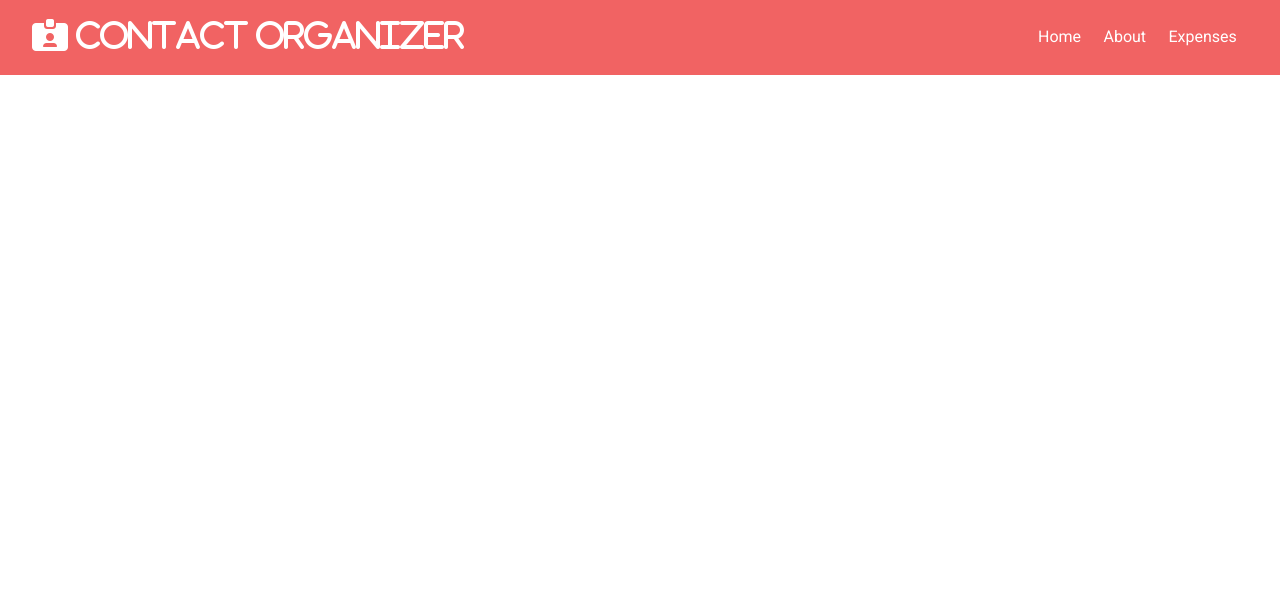
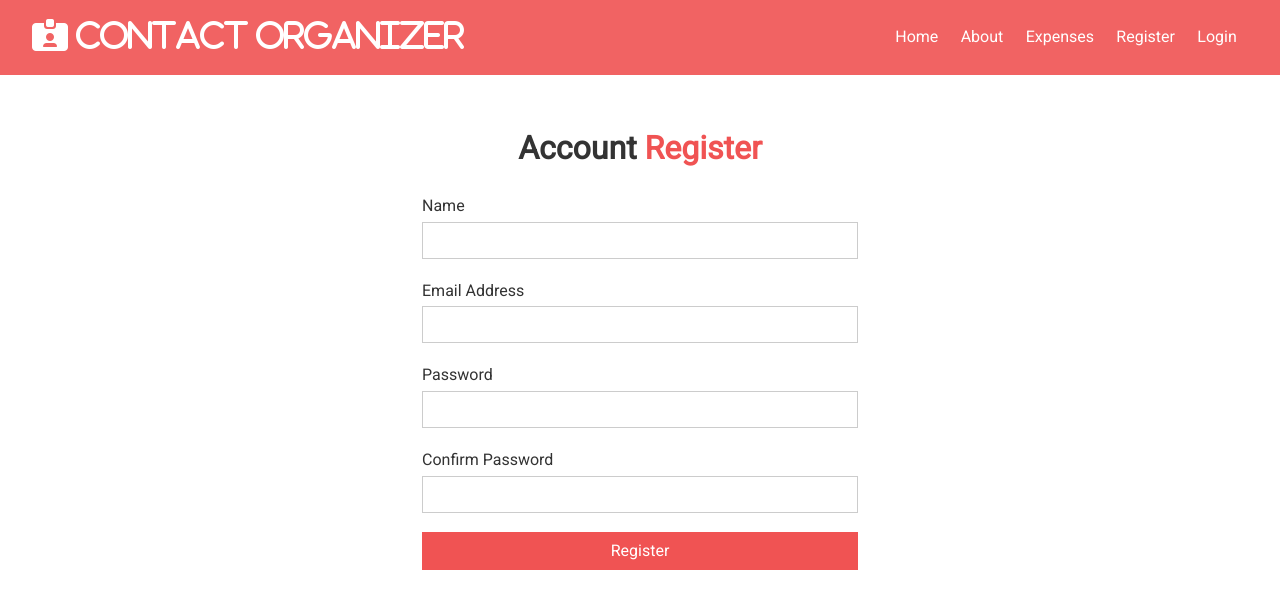
Before and after one commit to julianoperin/Contact-Organizer, a React (Create React App) app in the folder client/: page /register in a window 1280 px wide. Shown: the top 608 px of the page. Built offline with nearby package versions, Linux system fonts and the light colour scheme.

Commit message:
Finished login and register form

```diff
--- a/client/src/App.js
+++ b/client/src/App.js
@@ -11,6 +11,9 @@
 import About from "./components/pages/About";
 import Budget from "./components/pages/Budget";
 
+import Register from "./components/auth/Register";
+import Login from "./components/auth/Login";
+
 const App = () => {
   return (
     <AuthState>
@@ -21,8 +24,10 @@
             <div className="container">
               <Switch>
                 <Route exact path="/" component={Home} />
-                <Route path="/about" component={About} />
-                <Route path="/budget" component={Budget} />
+                <Route exact path="/about" component={About} />
+                <Route exact path="/budget" component={Budget} />
+                <Route exact path="/register" component={Register} />
+                <Route exact path="/login" component={Login} />
               </Switch>
             </div>
           </>
--- /dev/null
+++ b/client/src/components/auth/Login.js
@@ -0,0 +1,48 @@
+import React, { useState } from "react";
+
+const Login = () => {
+  const [user, setUser] = useState({
+    email: "",
+    password: "",
+  });
+
+  const { email, password } = user;
+
+  const onChange = (e) => setUser({ ...user, [e.target.name]: e.target.value });
+
+  const onSubmit = (e) => {
+    e.preventDefault();
+    console.log("Login submit");
+  };
+
+  return (
+    <div className="form-container">
+      <h1>
+        Account <span className="text-primary">Login</span>
+      </h1>
+      <form onSubmit={onSubmit}>
+        <div className="form-group">
+          <label htmlFor="email">Email Address</label>
+          <input type="email" name="email" value={email} onChange={onChange} />
+        </div>
+        <div className="form-group">
+          <label htmlFor="password">Password</label>
+          <input
+            type="text"
+            name="password"
+            value={password}
+            onChange={onChange}
+          />
+        </div>
+
+        <input
+          type="submit"
+          value="Login"
+          className="btn btn-primary btn-block"
+        />
+      </form>
+    </div>
+  );
+};
+
+export default Login;
--- /dev/null
+++ b/client/src/components/auth/Register.js
@@ -0,0 +1,62 @@
+import React, { useState } from "react";
+
+const Register = () => {
+  const [user, setUser] = useState({
+    name: "",
+    email: "",
+    password: "",
+    password2: "",
+  });
+
+  const { name, email, password, password2 } = user;
+
+  const onChange = (e) => setUser({ ...user, [e.target.name]: e.target.value });
+
+  const onSubmit = (e) => {
+    e.preventDefault();
+    console.log("Register submit");
+  };
+
+  return (
+    <div className="form-container">
+      <h1>
+        Account <span className="text-primary">Register</span>
+      </h1>
+      <form onSubmit={onSubmit}>
+        <div className="form-group">
+          <label htmlFor="name">Name</label>
+          <input type="text" name="name" value={name} onChange={onChange} />
+        </div>
+        <div className="form-group">
+          <label htmlFor="email">Email Address</label>
+          <input type="email" name="email" value={email} onChange={onChange} />
+        </div>
+        <div className="form-group">
+          <label htmlFor="password">Password</label>
+          <input
+            type="text"
+            name="password"
+            value={password}
+            onChange={onChange}
+          />
+        </div>
+        <div className="form-group">
+          <label htmlFor="password2">Confirm Password</label>
+          <input
+            type="text"
+            name="password2"
+            value={password2}
+            onChange={onChange}
+          />
+        </div>
+        <input
+          type="submit"
+          value="Register"
+          className="btn btn-primary btn-block"
+        />
+      </form>
+    </div>
+  );
+};
+
+export default Register;
--- a/client/src/components/layout/Navbar.js
+++ b/client/src/components/layout/Navbar.js
@@ -19,6 +19,12 @@
         <li>
           <Link to="/budget">Expenses</Link>
         </li>
+        <li>
+          <Link to="/register">Register</Link>
+        </li>
+        <li>
+          <Link to="/login">Login</Link>
+        </li>
       </ul>
     </div>
   );
```
Also changed, not shown: 1 other file (tests, documents, lock files or other folders).
